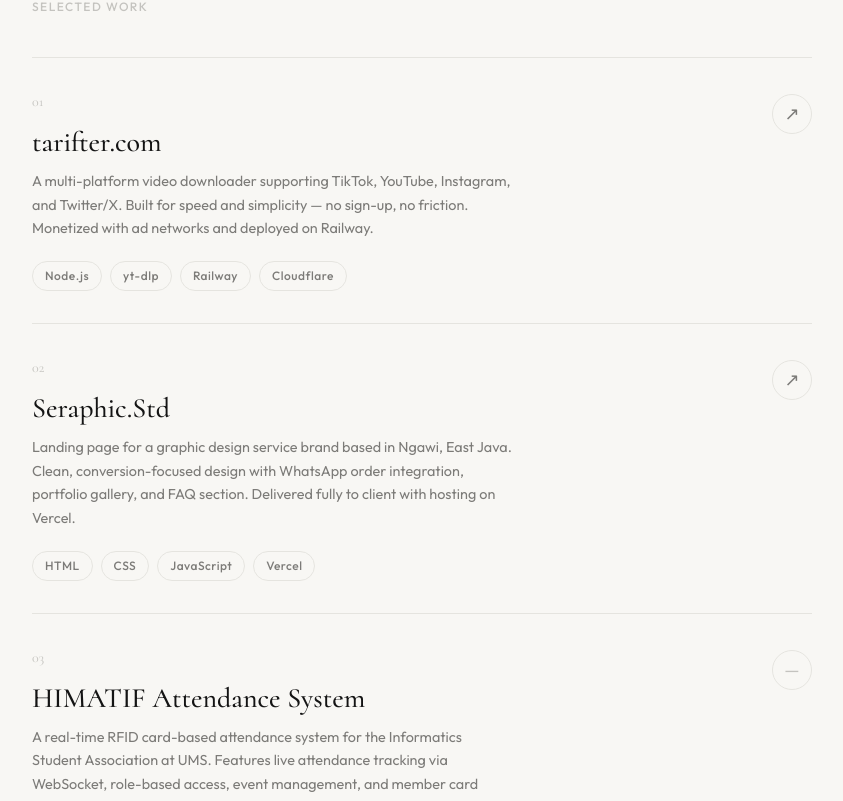
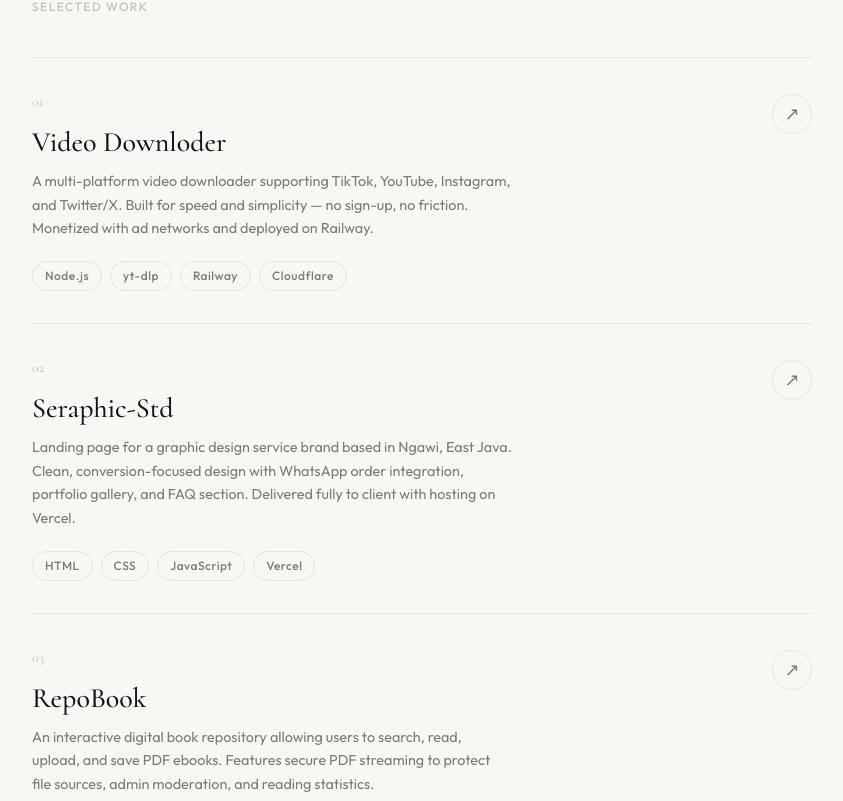
Before and after one commit to Atnan49/Portofolio, a Next.js app: page / in a window 1280 px wide. Shown: the part 1936-2737 px from the top of the page, without its empty margins (218-1061 px from the left). Built offline with nearby package versions, Linux system fonts and the light colour scheme.

Commit message:
chore: replace HIMATIF project with RepoBook

```diff
--- a/src/components/Projects.tsx
+++ b/src/components/Projects.tsx
@@ -13,26 +13,27 @@ interface Project {
 const projects: Project[] = [
   {
     number: '01',
-    title: 'tarifter.com',
+    title: 'Video Downloder',
     description:
       'A multi-platform video downloader supporting TikTok, YouTube, Instagram, and Twitter/X. Built for speed and simplicity — no sign-up, no friction. Monetized with ad networks and deployed on Railway.',
     tags: ['Node.js', 'yt-dlp', 'Railway', 'Cloudflare'],
-    href: 'https://tarifter.com',
+    href: 'https://github.com/Atnan49/downloder_video',
   },
   {
     number: '02',
-    title: 'Seraphic.Std',
+    title: 'Seraphic-Std',
     description:
       'Landing page for a graphic design service brand based in Ngawi, East Java. Clean, conversion-focused design with WhatsApp order integration, portfolio gallery, and FAQ section. Delivered fully to client with hosting on Vercel.',
     tags: ['HTML', 'CSS', 'JavaScript', 'Vercel'],
-    href: 'https://seraphic-std-five.vercel.app',
+    href: 'https://github.com/Atnan49/Seraphic_std',
   },
   {
     number: '03',
-    title: 'HIMATIF Attendance System',
+    title: 'RepoBook',
     description:
-      'A real-time RFID card-based attendance system for the Informatics Student Association at UMS. Features live attendance tracking via WebSocket, role-based access, event management, and member card registration.',
-    tags: ['Laravel 11', 'Livewire 3', 'Laravel Reverb', 'MySQL', 'Spatie'],
+      'An interactive digital book repository allowing users to search, read, upload, and save PDF ebooks. Features secure PDF streaming to protect file sources, admin moderation, and reading statistics.',
+    tags: ['PHP', 'MySQL', 'Bootstrap', 'JavaScript', 'Docker'],
+    href: 'https://github.com/Atnan49/Repo_ebook',
   },
 ];
 
```
